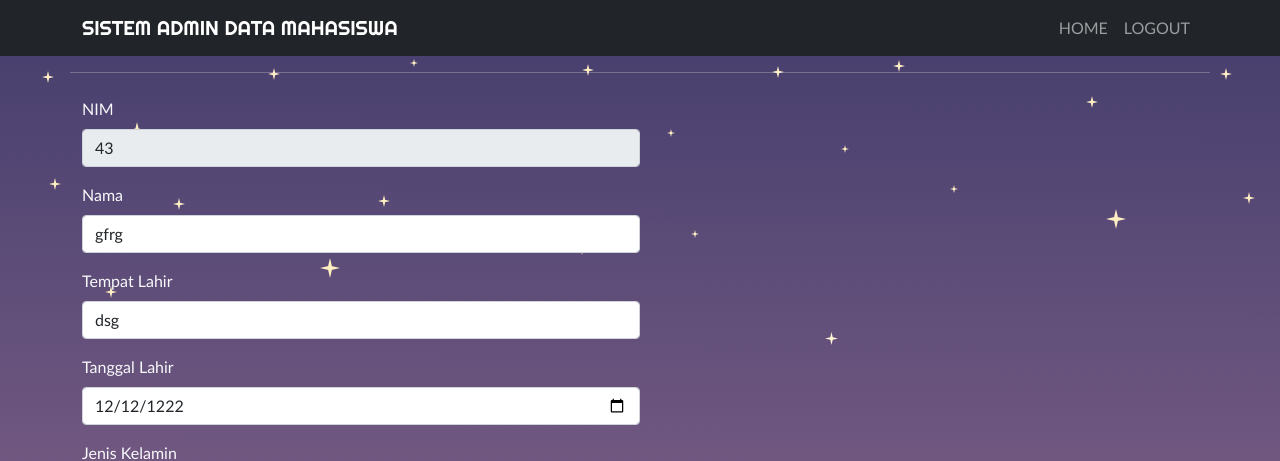
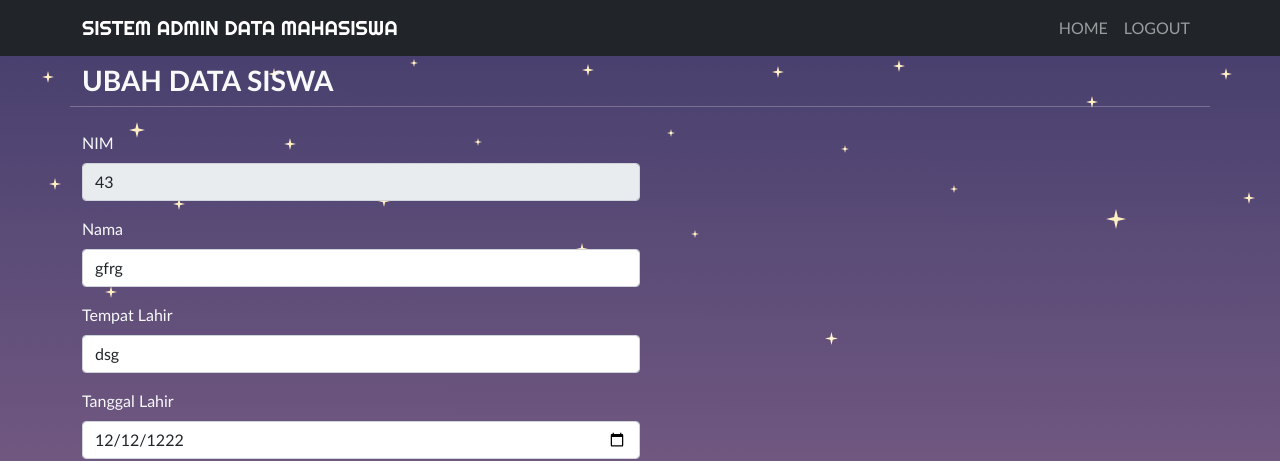
Before and after one commit to SINDIAYU9/WEB-CRUD, a PHP site: page /ubah.php?nim=43 in a window 1280 px wide. Shown: the top 461 px of the page. Run offline with PHP 8.4, Linux system fonts and the light colour scheme; a user stored in the database is signed in; data comes from the database, SQL or seed files in the repository; some libraries are stand-ins or nearby versions.

Commit message:
fix addData dan ubah.php
Menambahkan fitur tahun masuk dan menampilkan tahun sekarang dulu pada kolom pengisian

```diff
--- a/WebCRUD-main/addData.php
+++ b/WebCRUD-main/addData.php
@@ -184,7 +184,11 @@ if (isset($_POST['simpan'])) {
                                    $start_year = 1995;
                                    $current_year = date("Y");
                                    for ($year = $start_year; $year <= $current_year; $year++) {
-                                       echo "<option value=\"$year\">$year</option>";
+                                       if ($year == $current_year) {
+                                           echo "<option value=\"$year\" selected>$year</option>";
+                                       } else {
+                                           echo "<option value=\"$year\">$year</option>";
+                                       }
                                    }
                                    ?>
                               </select>
--- a/WebCRUD-main/ubah.php
+++ b/WebCRUD-main/ubah.php
@@ -82,7 +82,7 @@ if (isset($_POST['ubah'])) {
      <div class="container">
           <div class="row my-2 text-light">
                <div class="col-md">
-                    <h3 class="fw-bold text-uppercase ubah_data"></h3>
+                    <h3 class="fw-bold text-uppercase ubah_data">Ubah Data Siswa</h3>
                </div>
                <hr>
           </div>
@@ -181,9 +181,11 @@ if (isset($_POST['ubah'])) {
                          <div class="mb-3">
                               <label for="gambar" class="form-label">Gambar</label>
                               <input class="form-control form-control-sm w-50" id="gambar" name="gambar" type="file">
+                              <img src="img/<?= $siswa['gambar']; ?>" alt="gambar" class="img-thumbnail mt-2 w-50">
                          </div>
                          <div class="col-md">
                               <button class="btn btn-primary" type="submit" name="ubah">Update</button>
+                              <a href="index.php" class="btn btn-secondary">Cancel</a>
                          </div>
                     </form>
                </div>
```
